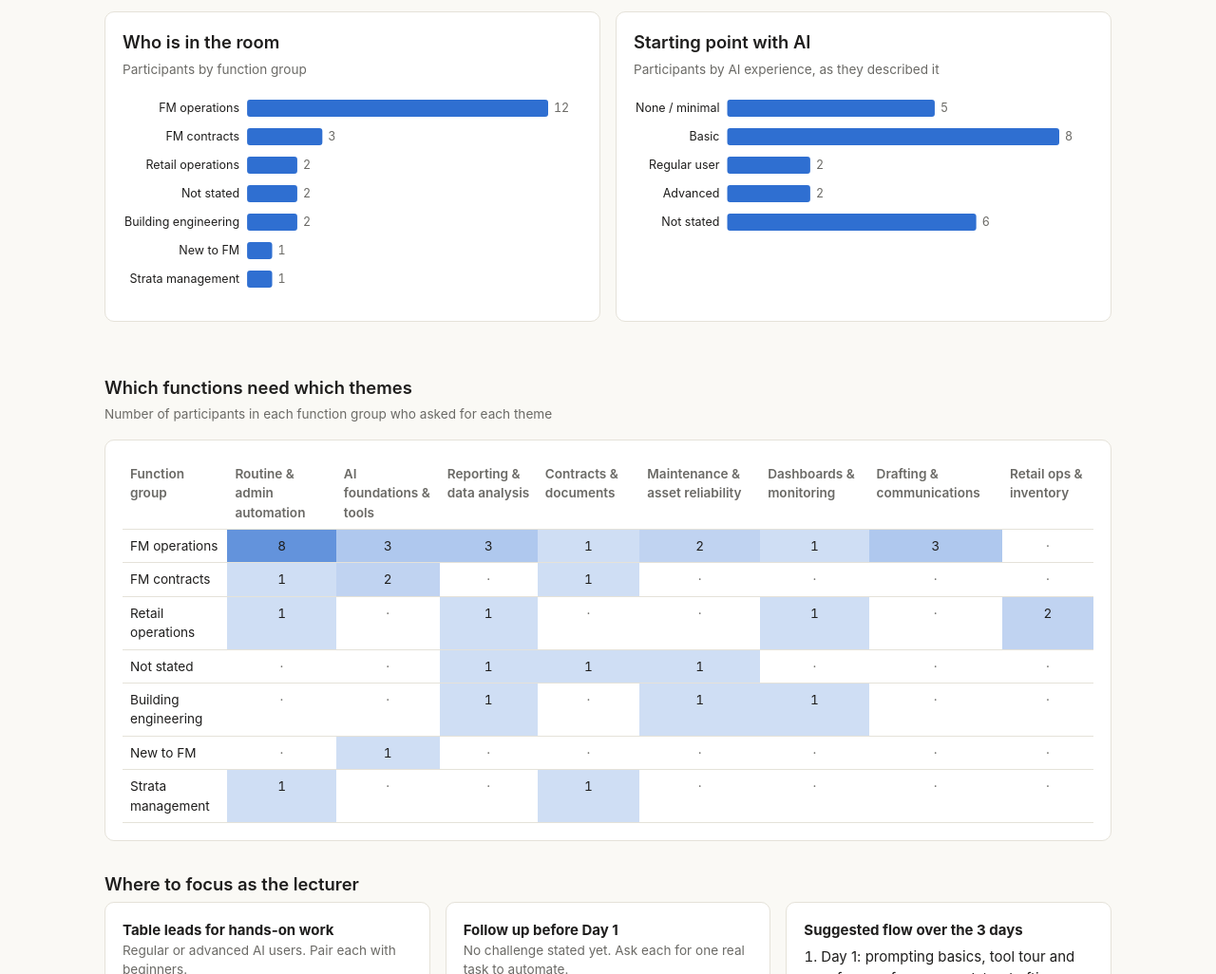
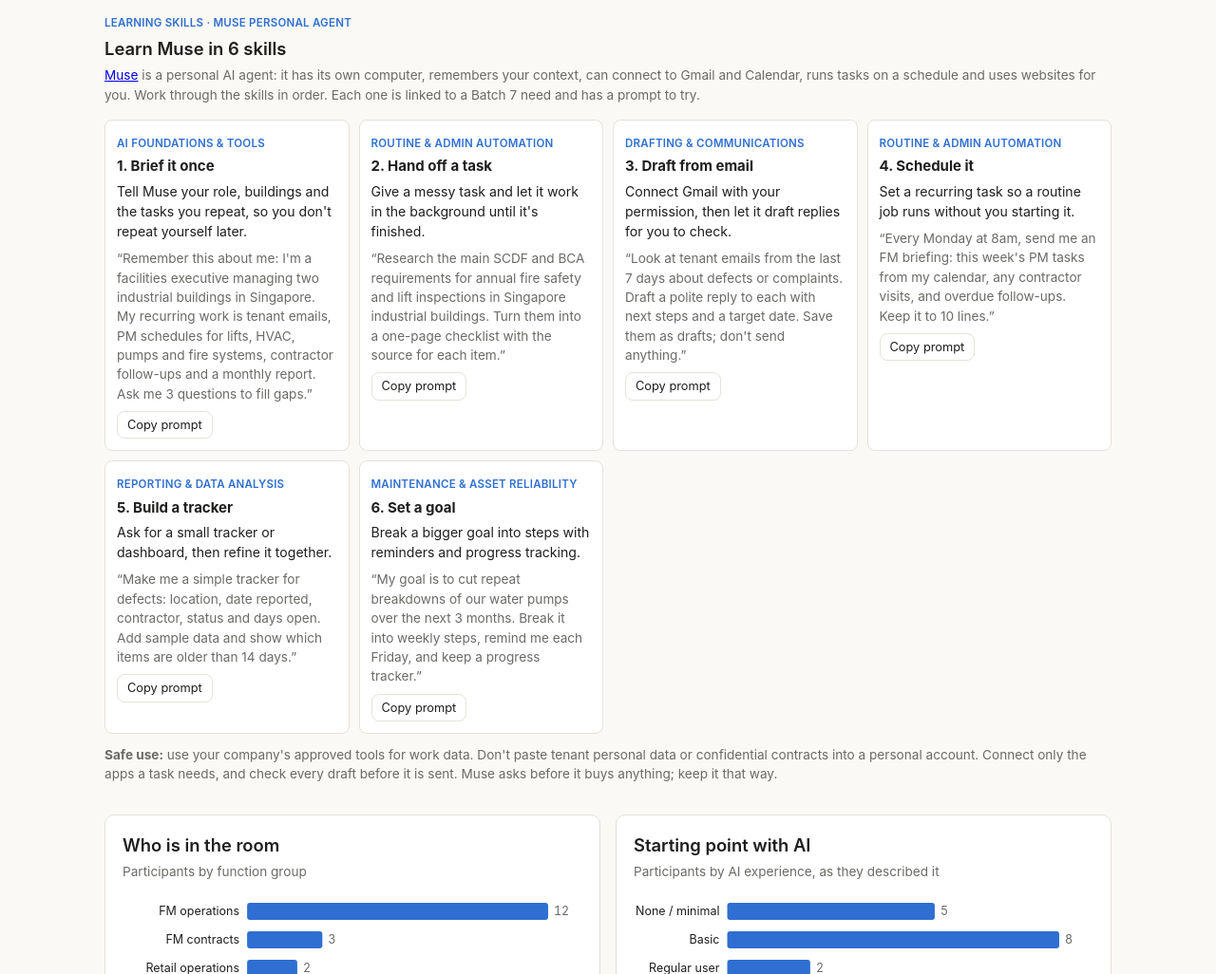
Before and after one commit to teoseowhian/genai-fm-batch7, a plain HTML site: page index.html in a window 1280 px wide. Shown: the part 600-1626 px from the top of the page at 95% size. Drawn offline with nearby package versions, Linux system fonts and the light colour scheme.

Commit message:
Add Muse learning skills to Learning needs

```diff
--- a/index.html
+++ b/index.html
@@ -81,6 +81,15 @@ footer{color:var(--muted);font-size:.8rem;margin-top:24px}
     <h2>What the class wants to bring back</h2>
     <p class="sub">Participants per learning theme. One person can ask for several themes. Point at a bar for details.</p>
     <div class="card"><div class="chart" id="theme-chart"></div></div>
+  </section>
+
+
+  <section id="muse">
+    <span class="tag">Learning skills · Muse personal agent</span>
+    <h2>Learn Muse in 6 skills</h2>
+    <p class="sub"><a href="https://muse.ai" target="_blank" rel="noopener">Muse</a> is a personal AI agent: it has its own computer, remembers your context, can connect to Gmail and Calendar, runs tasks on a schedule and uses websites for you. Work through the skills in order. Each one is linked to a Batch 7 need and has a prompt to try.</p>
+    <div class="uses" id="museSkills"></div>
+    <p class="sub" style="margin-top:12px"><b>Safe use:</b> use your company's approved tools for work data. Don't paste tenant personal data or confidential contracts into a personal account. Connect only the apps a task needs, and check every draft before it is sent. Muse asks before it buys anything; keep it that way.</p>
   </section>
 
   <div class="grid2">
@@ -377,6 +386,15 @@ const store = {agent: AGENT};
 document.getElementById("uses").innerHTML = USES.map(([t, p], i) => { store["u"+i] = p; return `<div class="use"><b>${i+1}. ${esc(t)}</b><p>${esc(p)}</p><button class="mini" data-copy="u${i}">Copy prompt</button></div>`; }).join("");
 document.getElementById("visuals").innerHTML = VISUALS.map(([t, p, n], i) => { store["v"+i] = p; return `<div class="card mcard"><h3>${esc(t)}</h3><pre>${esc(p)}</pre><p class="sub">${esc(n)}</p><button class="mini" data-copy="v${i}">Copy prompt</button></div>`; }).join("");
 document.getElementById("notebook").innerHTML = NOTEBOOK.map(([t, p], i) => { store["n"+i] = p; return `<div class="card mcard"><h3>${esc(t)}</h3><pre>${esc(p)}</pre><button class="mini" data-copy="n${i}">Copy prompt</button></div>`; }).join("");
+const MUSE = [
+ ["1. Brief it once","AI foundations & tools","Tell Muse your role, buildings and the tasks you repeat, so you don't repeat yourself later.","Remember this about me: I'm a facilities executive managing two industrial buildings in Singapore. My recurring work is tenant emails, PM schedules for lifts, HVAC, pumps and fire systems, contractor follow-ups and a monthly report. Ask me 3 questions to fill gaps."],
+ ["2. Hand off a task","Routine & admin automation","Give a messy task and let it work in the background until it's finished.","Research the main SCDF and BCA requirements for annual fire safety and lift inspections in Singapore industrial buildings. Turn them into a one-page checklist with the source for each item."],
+ ["3. Draft from email","Drafting & communications","Connect Gmail with your permission, then let it draft replies for you to check.","Look at tenant emails from the last 7 days about defects or complaints. Draft a polite reply to each with next steps and a target date. Save them as drafts; don't send anything."],
+ ["4. Schedule it","Routine & admin automation","Set a recurring task so a routine job runs without you starting it.","Every Monday at 8am, send me an FM briefing: this week's PM tasks from my calendar, any contractor visits, and overdue follow-ups. Keep it to 10 lines."],
+ ["5. Build a tracker","Reporting & data analysis","Ask for a small tracker or dashboard, then refine it together.","Make me a simple tracker for defects: location, date reported, contractor, status and days open. Add sample data and show which items are older than 14 days."],
+ ["6. Set a goal","Maintenance & asset reliability","Break a bigger goal into steps with reminders and progress tracking.","My goal is to cut repeat breakdowns of our water pumps over the next 3 months. Break it into weekly steps, remind me each Friday, and keep a progress tracker."]
+];
+document.getElementById("museSkills").innerHTML = MUSE.map(([t, need, what, p], i) => { store["m"+i] = p; return `<div class="use"><span class="tag">${esc(need)}</span><b>${esc(t)}</b><p>${esc(what)}</p><p class="muted" style="font-size:.85rem">“${esc(p)}”</p><button class="mini" data-copy="m${i}">Copy prompt</button></div>`; }).join("");
 document.addEventListener("click", async (e) => {
   const b = e.target.closest("[data-copy]"); if (!b) return;
   const txt = store[b.dataset.copy], old = b.textContent;
```
